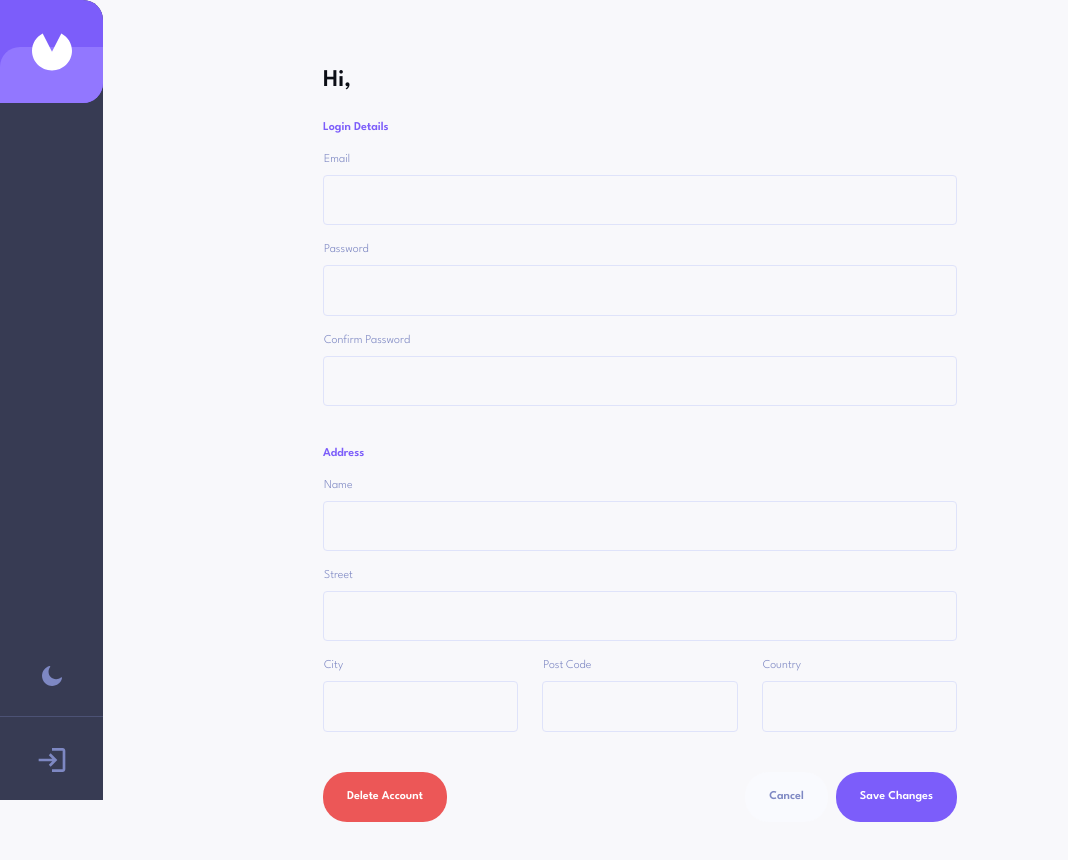
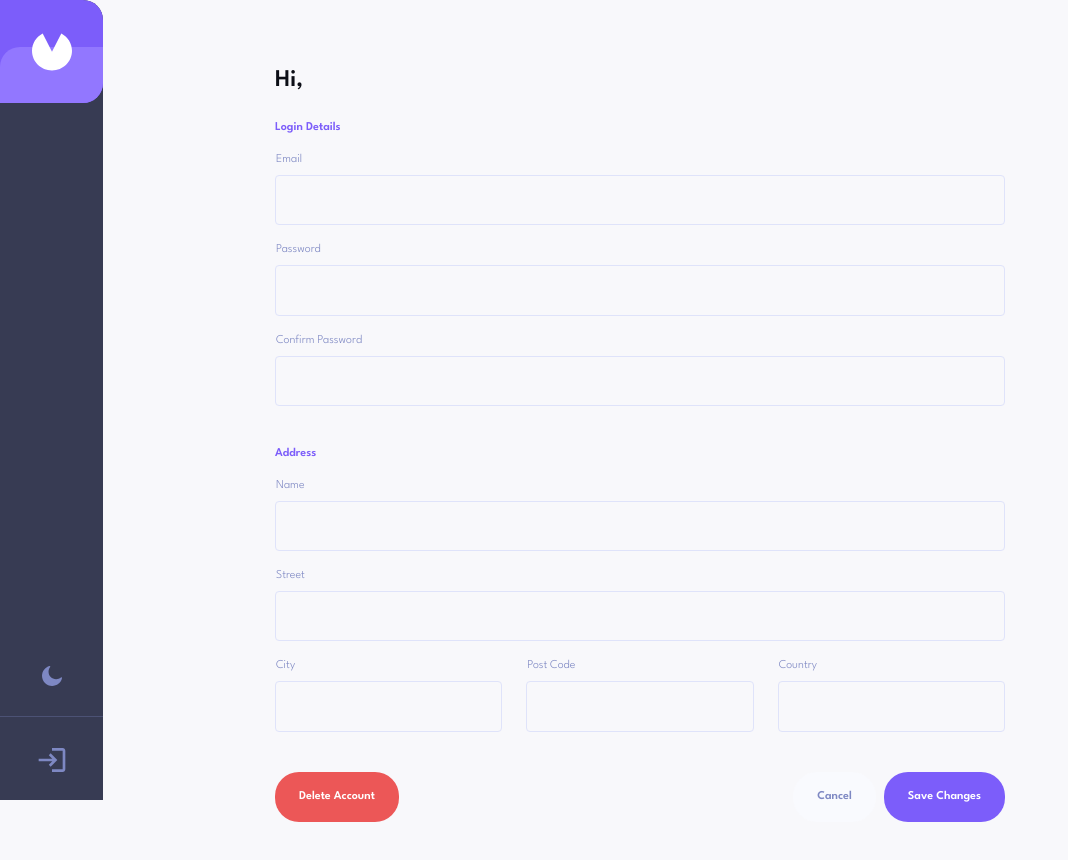
Before and after one commit to GlenOttley/invoice-app, a React (Create React App) app in the folder frontend/: page /profile in a window 1280 px wide. Shown: the top 860 px of the page, without its empty margins (0-1068 px from the left). Built offline with nearby package versions, Linux system fonts and the light colour scheme.

Commit message:
fixed customContainerXl width issue

```diff
--- a/frontend/src/components/CustomContainer.tsx
+++ b/frontend/src/components/CustomContainer.tsx
@@ -46,12 +46,14 @@ const CustomContainer = styled(Container)<CustomContainerProps>(
     }),
     ...(version === 'xl' && {
       '&.MuiContainer-root': {
-        maxWidth: '730px',
         padding: theme.spacing(13, 3, 8, 3),
         [theme.breakpoints.up('md')]: {
+          boxSizing: 'content-box',
+          maxWidth: '672px',
           padding: theme.spacing(15, 6, 8, 6),
         },
         [theme.breakpoints.up('lg')]: {
+          maxWidth: '730px',
           padding: theme.spacing(8, 6, 8, 6),
         },
       },
--- a/frontend/src/components/InvoiceCreateForm.tsx
+++ b/frontend/src/components/InvoiceCreateForm.tsx
@@ -37,10 +37,10 @@ import Message from './Message'
 import _ from 'lodash'
 import { useNavigate } from 'react-router-dom'
 import {
-  clearInvoice,
   createInvoice,
   invoiceCreateReset,
   selectInvoice,
+  clearInvoiceError,
 } from '../features/invoices/invoiceSlice'
 import generateId from '../utils/generateId'
 import toPriceValue from '../utils/toPriceValue'
@@ -202,7 +202,7 @@ const InvoiceCreateForm = ({
   }
 
   useEffect(() => {
-    dispatch(clearInvoice())
+    dispatch(clearInvoiceError())
     if (successCreate) {
       dispatch(invoiceCreateReset())
       navigate(`/invoice/${invoice._id}`)
--- a/frontend/src/components/InvoiceEditForm.tsx
+++ b/frontend/src/components/InvoiceEditForm.tsx
@@ -67,8 +67,8 @@ const InvoiceEditForm = ({
   const dispatch = useAppDispatch()
   const navigate = useNavigate()
 
-  const { userInfo, loading, error } = select(selectUser)
-  const { invoice, successUpdate } = select(selectInvoice)
+  const { userInfo } = select(selectUser)
+  const { invoice, loading, error, successUpdate } = select(selectInvoice)
 
   const [validating, setValidating] = useState<boolean>(false)
 
--- a/frontend/src/features/invoices/invoiceSlice.ts
+++ b/frontend/src/features/invoices/invoiceSlice.ts
@@ -129,6 +129,9 @@ export const invoiceSlice = createSlice({
       localStorage.removeItem('invoice')
       return initialState
     },
+    clearInvoiceError: (state) => {
+      state.error = null
+    },
     invoiceCreateReset: (state) => {
       state.successCreate = false
     },
@@ -220,6 +223,10 @@ export const invoiceSlice = createSlice({
 
 export const initialInvoiceState = invoiceSlice.getInitialState()
 export const selectInvoice = (state: RootState) => state.invoice
-export const { invoiceCreateReset, invoiceUpdateReset, clearInvoice } =
-  invoiceSlice.actions
+export const {
+  invoiceCreateReset,
+  invoiceUpdateReset,
+  clearInvoice,
+  clearInvoiceError,
+} = invoiceSlice.actions
 export default invoiceSlice.reducer
--- a/frontend/src/screens/InvoicesScreen.tsx
+++ b/frontend/src/screens/InvoicesScreen.tsx
@@ -1,27 +1,27 @@
+import {
+  Button,
+  Drawer,
+  Grid,
+  Typography,
+  useMediaQuery,
+  useTheme,
+} from '@mui/material'
+import _ from 'lodash'
+import Image from 'mui-image'
 import { useEffect, useState } from 'react'
 import { Link, useNavigate } from 'react-router-dom'
-import { useAppSelector, useAppDispatch } from '../app/hooks'
-import { getInvoices, selectInvoices } from '../features/invoices/invoicesSlice'
-import { selectUser } from '../features/user/userSlice'
+import { useAppDispatch, useAppSelector } from '../app/hooks'
+import FilterMenu from '../components/FilterMenu'
+import InvoiceCreateForm from '../components/InvoiceCreateForm'
 import InvoicePreview from '../components/InvoicePreview'
-import FilterMenu from '../components/FilterMenu'
 import Loader from '../components/Loader'
 import Message from '../components/Message'
 import {
   selectFilteredInvoices,
   selectStatus,
 } from '../features/filters/filtersSlice'
-import {
-  useTheme,
-  useMediaQuery,
-  Typography,
-  Button,
-  Grid,
-  Drawer,
-} from '@mui/material'
-import Image from 'mui-image'
-import InvoiceCreateForm from '../components/InvoiceCreateForm'
-import _ from 'lodash'
+import { getInvoices, selectInvoices } from '../features/invoices/invoicesSlice'
+import { clearUserError, selectUser } from '../features/user/userSlice'
 
 const InvoicesScreen = (): JSX.Element => {
   const theme = useTheme()
@@ -47,8 +47,8 @@ const InvoicesScreen = (): JSX.Element => {
 
   const [showCreateForm, setShowCreateForm] = useState(false)
 
-  // fetch invoices if logged in
   useEffect(() => {
+    dispatch(clearUserError())
     if (!_.isEmpty(userInfo)) {
       dispatch(getInvoices())
     }
```
Also changed, not shown: frontend/src/css/index.min.css (+1 -1 lines), frontend/src/scss/_config.scss (+9 -0 lines), 1 other file (tests, documents, lock files or other folders).
